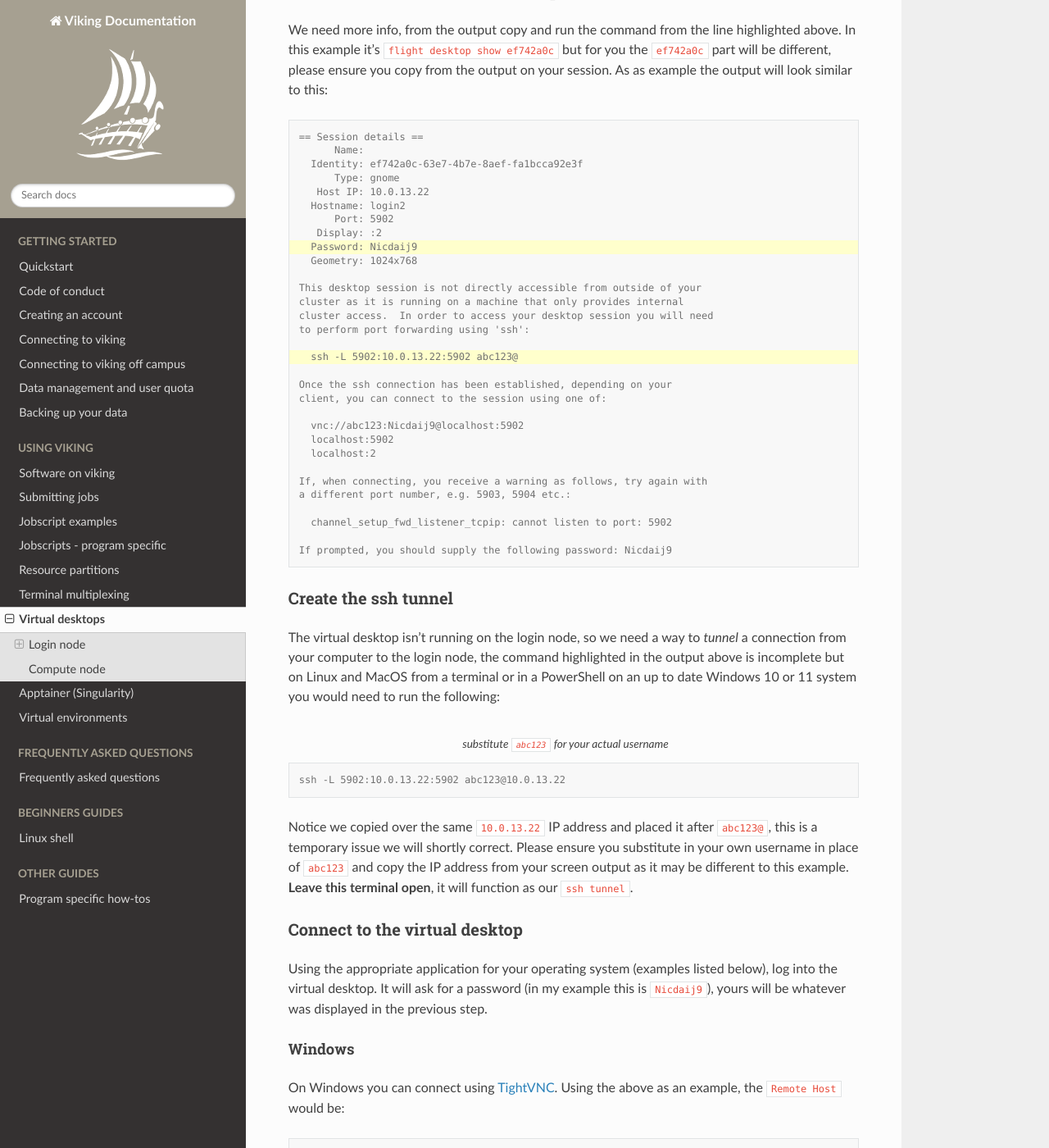
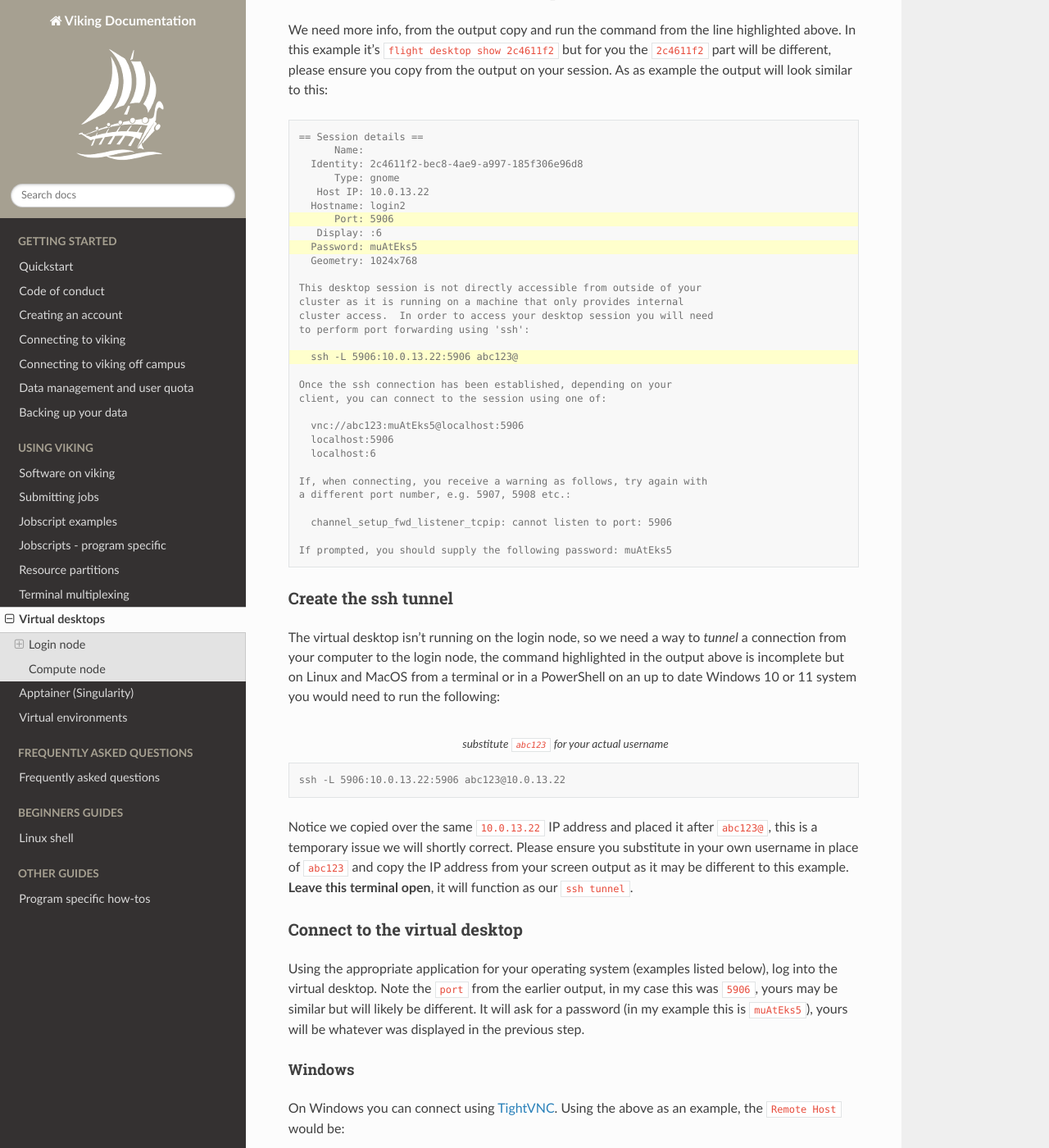
Before and after one commit to university-of-york/research-it-documentation, a Sphinx documentation site: the page built from docs/source/using_viking/virtual_desktops.rst, in a window 1280 px wide and 1400 px high, scrolled down 1220 px. Shown: the whole window at 82% size. Built offline with Sphinx 7.4.7 and the Read the Docs theme 2.0.0, drawn with Linux system fonts in a browser that asks for light colours; some of the changed text lies outside the part shown.

Commit message:
go over virtual desktops page

```diff
--- a/docs/source/using_viking/virtual_desktops.rst
+++ b/docs/source/using_viking/virtual_desktops.rst
@@ -29,19 +29,19 @@ And you will be presented with information similar to mine below:
 
     Starting a 'gnome' desktop session:
 
-        > ✅ Starting session
+    > ✅ Starting session
 
     A 'gnome' desktop session has been started.
 
     == Session details ==
           Name:
-      Identity: ef742a0c-63e7-4b7e-8aef-fa1bcca92e3f
+      Identity: 2c4611f2-bec8-4ae9-a997-185f306e96d8
           Type: gnome
        Host IP: 10.0.13.22
       Hostname: login2
-          Port: 5902
-       Display: :2
-      Password: Nicdaij9
+          Port: 5906
+       Display: :6
+      Password: muAtEks5
       Geometry: 1024x768
 
     This desktop session is not directly accessible from outside of your
@@ -49,28 +49,28 @@ And you will be presented with information similar to mine below:
     cluster access.  In order to access your desktop session you will need
     to perform port forwarding using 'ssh'.
 
-    Refer to 'flight desktop show ef742a0c' for more details.
+    Refer to 'flight desktop show 2c4611f2' for more details.
 
-    If prompted, you should supply the following password: Nicdaij9
+    If prompted, you should supply the following password: muAtEks5
 
 
 More details on the virtual desktop
 ^^^^^^^^^^^^^^^^^^^^^^^^^^^^^^^^^^^
 
-We need more info, from the output copy and run the command from the line highlighted above. In this example it's  ``flight desktop show ef742a0c`` but for you the ``ef742a0c`` part will be different, please ensure you copy from the output on your session. As as example the output will look similar to this:
+We need more info, from the output copy and run the command from the line highlighted above. In this example it's  ``flight desktop show 2c4611f2`` but for you the ``2c4611f2`` part will be different, please ensure you copy from the output on your session. As as example the output will look similar to this:
 
 .. code-block:: console
-    :emphasize-lines: 9,17
+    :emphasize-lines: 7,9,17
 
     == Session details ==
           Name:
-      Identity: ef742a0c-63e7-4b7e-8aef-fa1bcca92e3f
+      Identity: 2c4611f2-bec8-4ae9-a997-185f306e96d8
           Type: gnome
        Host IP: 10.0.13.22
       Hostname: login2
-          Port: 5902
-       Display: :2
-      Password: Nicdaij9
+          Port: 5906
+       Display: :6
+      Password: muAtEks5
       Geometry: 1024x768
 
     This desktop session is not directly accessible from outside of your
@@ -78,21 +78,21 @@ We need more info, from the output copy and run the command from the line highli
     cluster access.  In order to access your desktop session you will need
     to perform port forwarding using 'ssh':
 
-      ssh -L 5902:10.0.13.22:5902 abc123@
+      ssh -L 5906:10.0.13.22:5906 abc123@
 
     Once the ssh connection has been established, depending on your
     client, you can connect to the session using one of:
 
-      vnc://abc123:Nicdaij9@localhost:5902
-      localhost:5902
-      localhost:2
+      vnc://abc123:muAtEks5@localhost:5906
+      localhost:5906
+      localhost:6
 
     If, when connecting, you receive a warning as follows, try again with
-    a different port number, e.g. 5903, 5904 etc.:
+    a different port number, e.g. 5907, 5908 etc.:
 
-      channel_setup_fwd_listener_tcpip: cannot listen to port: 5902
+      channel_setup_fwd_listener_tcpip: cannot listen to port: 5906
 
-    If prompted, you should supply the following password: Nicdaij9
+    If prompted, you should supply the following password: muAtEks5
 
 
 Create the ssh tunnel
@@ -103,7 +103,7 @@ The virtual desktop isn't running on the login node, so we need a way to *tunnel
 .. code-block:: console
     :caption: substitute ``abc123`` for your actual username
 
-    ssh -L 5902:10.0.13.22:5902 abc123@10.0.13.22
+    ssh -L 5906:10.0.13.22:5906 abc123@10.0.13.22
 
 Notice we copied over the same ``10.0.13.22`` IP address and placed it after ``abc123@``, this is a temporary issue we will shortly correct. Please ensure you substitute in your own username in place of ``abc123`` and copy the IP address from your screen output as it may be different to this example. **Leave this terminal open**, it will function as our ``ssh tunnel``.
 
@@ -111,7 +111,7 @@ Notice we copied over the same ``10.0.13.22`` IP address and placed it after ``a
 Connect to the virtual desktop
 ^^^^^^^^^^^^^^^^^^^^^^^^^^^^^^^
 
-Using the appropriate application for your operating system (examples listed below), log into the virtual desktop. It will ask for a password (in my example this is ``Nicdaij9``), yours will be whatever was displayed in the previous step.
+Using the appropriate application for your operating system (examples listed below), log into the virtual desktop. Note the ``port`` from the earlier output, in my case this was ``5906``, yours may be similar but will likely be different. It will ask for a password (in my example this is ``muAtEks5``), yours will be whatever was displayed in the previous step.
 
 Windows
 """""""
@@ -120,7 +120,7 @@ On Windows you can connect using `TightVNC <https://www.tightvnc.com/download.ph
 
 .. code-block:: console
 
-    localhost:5902
+    localhost:5906
 
 Linux
 """"""
@@ -129,7 +129,7 @@ Linux
 
 .. code-block:: console
 
-     localhost:5902
+     localhost:5906
 
 
 MacOS
@@ -139,7 +139,7 @@ MacOS
 
 .. code-block:: console
 
-    vnc://localhost:5902
+    vnc://localhost:5906
 
 
 .. _virtual_desktop:
@@ -172,7 +172,7 @@ And you'll be presented with a list similar to mine below:
     ┌──────┬──────────┬───────┬───────────┬────────────┬────────────────┬──────────┬────────┐
     │ Name │ Identity │ Type  │ Host name │ IP address │ Display (Port) │ Password │ State  │
     ├──────┼──────────┼───────┼───────────┼────────────┼────────────────┼──────────┼────────┤
-    │      │ ef742a0c │ gnome │ login2    │ 10.0.13.22 │ :2 (5902)      │ Nicdaij9 │ Active │
+    │      │ 2c4611f2 │ gnome │ login2    │ 10.0.13.22 │ :6 (5906)      │ muAtEks5 │ Active │
     └──────┴──────────┴───────┴───────────┴────────────┴────────────────┴──────────┴────────┘
 
 
@@ -185,7 +185,7 @@ To kill a session you need to use the ``Identity`` code from the output above, u
 
 .. code-block:: console
 
-    $ flight desktop kill ef742a0c
+    $ flight desktop kill 2c4611f2
 
 Your ``Identity`` code will be different to mine, this is just an example.
 
```
Also changed, not shown: docs/source/assets/img/virtual_desktop1.png.
